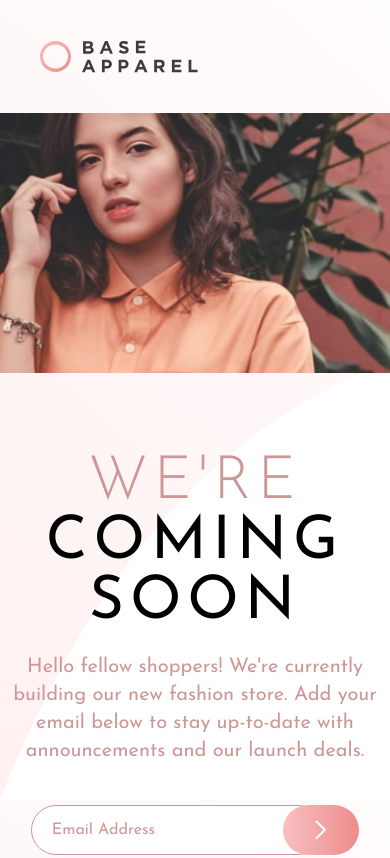
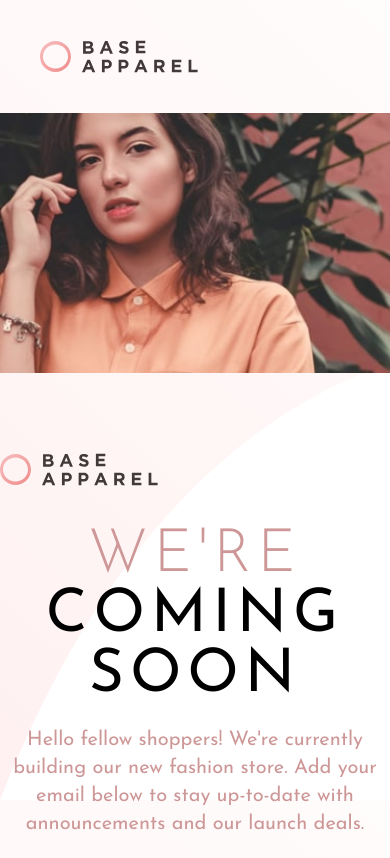
Before and after one commit to aldiipratama/Base-Apparel-coming-soon-page, a website: page index.html in a window 390 px wide. Shown: the top 858 px of the page. Drawn offline with Linux system fonts and the light colour scheme.

Commit message:
challange

```diff
--- a/index.html
+++ b/index.html
@@ -25,15 +25,15 @@
   <body
     class="bg-[url('./images/bg-pattern-desktop.svg')] font-['Josefin_Sans']"
   >
-    <div class="flex flex-col lg:flex-row lg:justify-end lg:items-center mb-10">
-      <div class="my-10 mx-10 lg:m-0 lg:absolute lg:top-20 lg:left-60">
+    <div class="flex flex-col mb-10 lg:flex-row lg:justify-end lg:items-center lg:relative">
+      <div class="mx-10 my-10 lg:m-0 lg:hidden">
         <img src="./images/logo.svg" alt="logo" />
       </div>
       <div
-        class="order-2 lg:order-1 text-center mt-20 mb-10 lg:text-start lg:flex-initial lg:w-1/2"
+        class="order-2 mt-20 mb-10 text-center lg:order-1 lg:text-start lg:flex-initial lg:w-1/2"
       >
-        <!-- <div class="mb-10"><img src="./images/logo.svg" alt="logo"></div> -->
-        <h1 class="text-6xl uppercase max-w-xs mx-auto tracking-widest lg:m-0">
+        <div class="mb-10 lg:absolute lg:top-20"><img src="./images/logo.svg" alt="logo"></div>
+        <h1 class="max-w-xs mx-auto text-6xl tracking-widest uppercase lg:m-0">
           <span class="font-light text-[#ce9797]">We're</span> coming soon
         </h1>
 
@@ -78,7 +78,7 @@
         <img
           src="./images/hero-mobile.jpg"
           alt="hero-mobile"
-          class="lg:hidden w-full"
+          class="w-full lg:hidden"
         />
       </div>
     </div>
```
Also changed, not shown: output.css.
